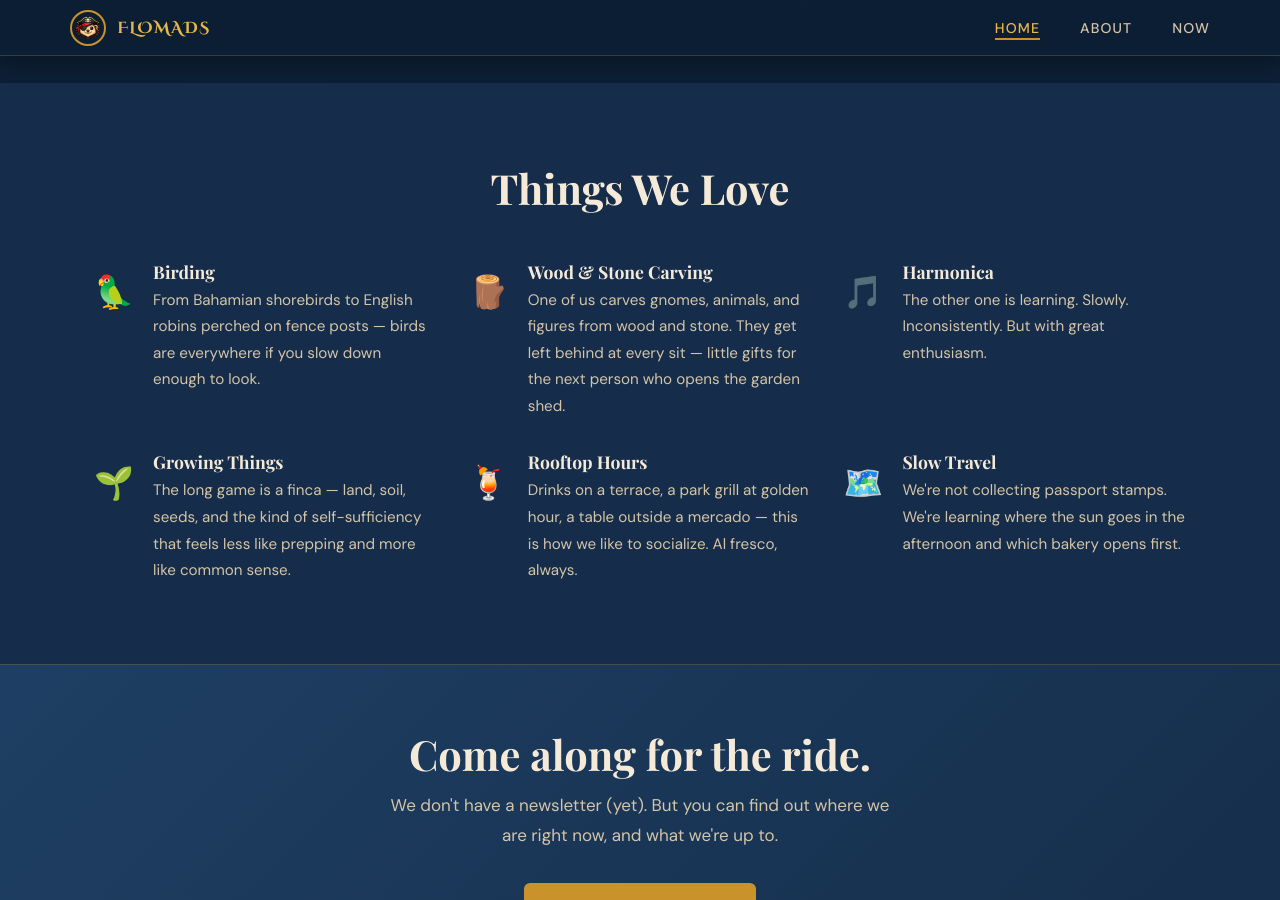
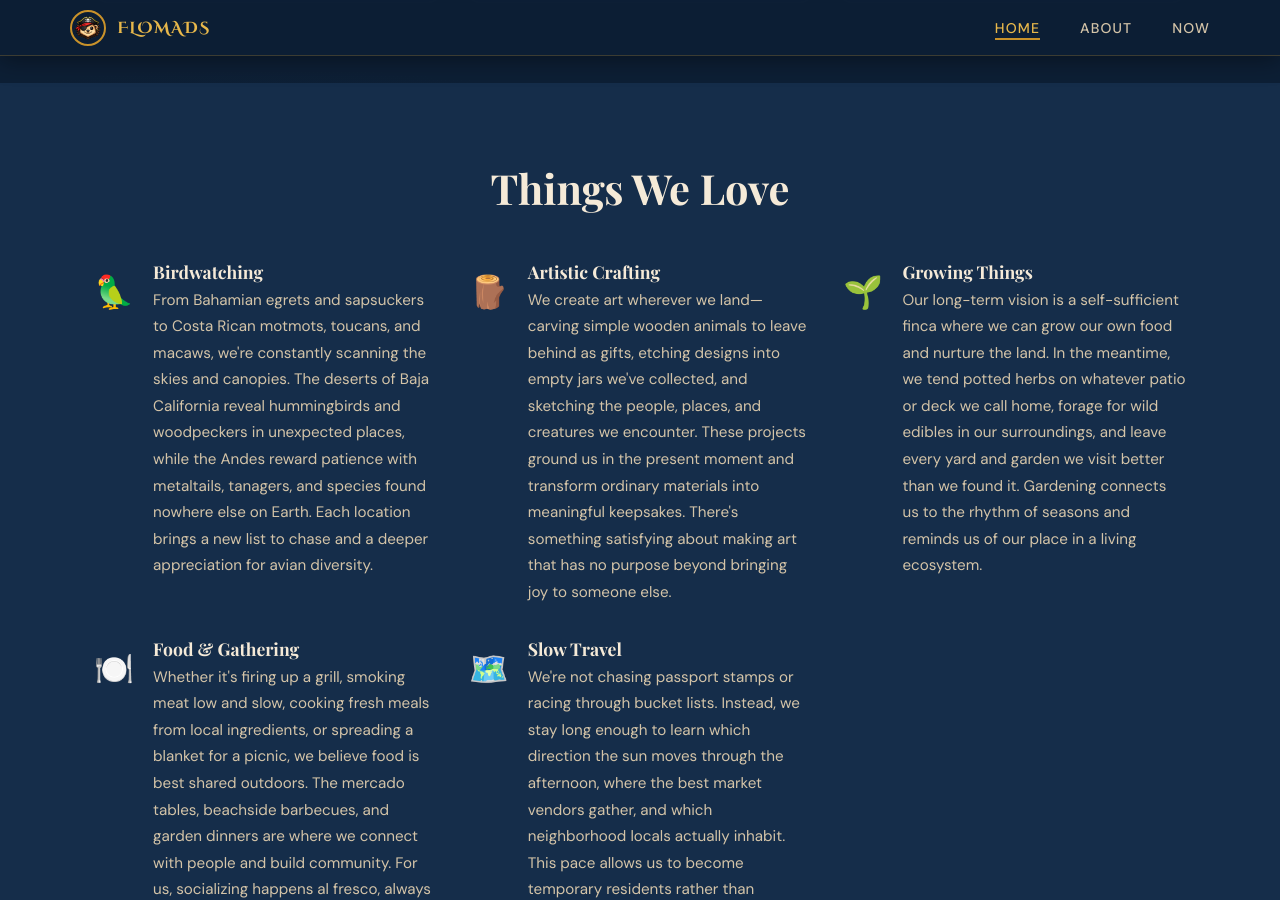
Before and after one commit to Synergy-UpLink/flomads, a Jekyll site: the page built from index.html, in a window 1280 px wide and 900 px high, scrolled down 4402 px. Built offline with Jekyll 4.4.1, drawn with Linux system fonts in a browser that asks for light colours; some web fonts are replaced; some of the changed text lies outside the part shown.

Commit message:
Content refator.

```diff
--- a/index.html
+++ b/index.html
@@ -113,7 +113,8 @@ petsit at a time."
       <div class="travel-card">
         <div class="travel-icon">⛵</div>
         <h3>By Sea</h3>
-        <p>We spent years living aboard a 36-foot ketch sailboat and remain enthusiastic about crewing or guesting on any vessel that floats.</p>
+        <p>We spent years living aboard a 36-foot ketch sailboat and remain enthusiastic about crewing or guesting on
+          any vessel that floats.</p>
       </div>
       <div class="travel-card">
         <div class="travel-icon">🐾</div>
@@ -123,7 +124,8 @@ petsit at a time."
       <div class="travel-card">
         <div class="travel-icon">✈️</div>
         <h3>By Air</h3>
-        <p>When distances are too vast for sea travel or land routes prove impractical, we brave airports and cramped cabins to reach our destinations.</p>
+        <p>When distances are too vast for sea travel or land routes prove impractical, we brave airports and cramped
+          cabins to reach our destinations.</p>
       </div>
     </div>
   </div>
@@ -136,27 +138,32 @@ petsit at a time."
       <div class="travel-card">
         <div class="travel-icon">🏡</div>
         <h3>Houses & Condos</h3>
-        <p>We stay long enough to truly know a place—its people, flora, and fauna. Our minimum is one month; longer is always better (visa permitting).</p>
+        <p>We stay long enough to truly know a place—its people, flora, and fauna. Our minimum is one month; longer is
+          always better (visa permitting).</p>
       </div>
       <div class="travel-card">
         <div class="travel-icon">🏨</div>
         <h3>Hotels</h3>
-        <p>For brief stays between destinations, hotel rooms and complimentary breakfasts serve as a base to explore intermediate areas and discover places worth returning to.</p>
+        <p>For brief stays between destinations, hotel rooms and complimentary breakfasts serve as a base to explore
+          intermediate areas and discover places worth returning to.</p>
       </div>
       <div class="travel-card">
         <div class="travel-icon">⛺</div>
         <h3>Campgrounds</h3>
-        <p>The Colorado backcountry taught us that basic shelter and a campfire offer an affordable, rewarding way to experience a place without unnecessary frills.</p>
+        <p>The Colorado backcountry taught us that basic shelter and a campfire offer an affordable, rewarding way to
+          experience a place without unnecessary frills.</p>
       </div>
       <div class="travel-card">
         <div class="travel-icon">⛵</div>
         <h3>Anchorages</h3>
-        <p>Held by anchor and chain, we're reminded how small we are against nature's forces and how rewarding it is to work with the environment rather than against it.</p>
+        <p>Held by anchor and chain, we're reminded how small we are against nature's forces and how rewarding it is to
+          work with the environment rather than against it.</p>
       </div>
       <div class="travel-card">
         <div class="travel-icon">⚓</div>
         <h3>Marinas</h3>
-        <p>A single step from our floating home to an ever-changing world, connected to the dock by nothing but lines.</p>
+        <p>A single step from our floating home to an ever-changing world, connected to the dock by nothing but lines.
+        </p>
       </div>
     </div>
   </div>
@@ -169,12 +176,15 @@ petsit at a time."
       <div class="travel-card">
         <div class="travel-icon">💻</div>
         <h3>Remote Work</h3>
-        <p>One of us is a software architect and engineer; the other is an artist, copy editor, and digital designer. Technology has long separated work from location, and companies have finally learned this fact, sometimes.</p>
+        <p>One of us is a software architect and engineer; the other is an artist, copy editor, and digital designer.
+          Technology has long separated work from location, and companies have finally learned this fact, sometimes.</p>
       </div>
       <div class="travel-card">
         <div class="travel-icon">💰</div>
         <h3>Savings & Sabbaticals</h3>
-        <p>Between contracts and completed projects, we lean on frugal habits and accumulated savings to fund extended periods of travel. With so much to experience and only 24 hours daily, sometimes the best choice is to slow down and be present.</p>
+        <p>Between contracts and completed projects, we lean on frugal habits and accumulated savings to fund extended
+          periods of travel. With so much to experience and only 24 hours daily, sometimes the best choice is to slow
+          down and be present.</p>
       </div>
     </div>
   </div>
@@ -187,17 +197,21 @@ petsit at a time."
       <div class="travel-card">
         <div class="travel-icon">🐾</div>
         <h3>Pet Sitting</h3>
-        <p>International pet travel is logistically complex and often unfair to animals. Pet-sitting websites offered the perfect solution: companionship for us and care for pets. It's become our preferred way to experience a place while building meaningful connections with animals and their owners.</p>
+        <p>International pet travel is logistically complex and often unfair to animals. Pet-sitting websites offered
+          the perfect solution: companionship for us and care for pets. It's become our preferred way to experience a
+          place while building meaningful connections with animals and their owners.</p>
       </div>
       <div class="travel-card">
         <div class="travel-icon">🌍</div>
         <h3>Explore & Immerse</h3>
-        <p>Whether hiking remote trails, learning local languages, cooking regional cuisine, or simply living alongside the people and communities we encounter, we prioritize deep engagement over tourist checkboxes.</p>
+        <p>Whether hiking remote trails, learning local languages, cooking regional cuisine, or simply living alongside
+          the people and communities we encounter, we prioritize deep engagement over tourist checkboxes.</p>
       </div>
       <div class="travel-card">
         <div class="travel-icon">📸</div>
         <h3>Create & Document</h3>
-        <p>Our backgrounds in art and design naturally lead us to document our travels through photography, writing, and design—capturing not just what we see, but what we experience and learn.</p>
+        <p>Our backgrounds in art and design naturally lead us to document our travels through photography, writing, and
+          design—capturing not just what we see, but what we experience and learn.</p>
       </div>
     </div>
   </div>
@@ -213,51 +227,56 @@ petsit at a time."
       <div class="passion-item">
         <span class="passion-icon">🦜</span>
         <div>
-          <h4>Birding</h4>
-          <p>From Bahamian shorebirds to English robins perched on fence posts — birds are everywhere if you slow down
-            enough to look.</p>
+          <h4>Birdwatching</h4>
+          <p>From Bahamian egrets and sapsuckers to Costa Rican motmots, toucans, and macaws, we're constantly scanning
+            the skies and canopies. The deserts of Baja California reveal hummingbirds and woodpeckers in unexpected
+            places, while the Andes reward patience with metaltails, tanagers, and species found nowhere else on Earth.
+            Each location brings a new list to chase and a deeper appreciation for avian diversity.</p>
         </div>
       </div>
       <div class="passion-item">
         <span class="passion-icon">🪵</span>
         <div>
-          <h4>Wood &amp; Stone Carving</h4>
-          <p>One of us carves gnomes, animals, and figures from wood and stone. They get left behind at every sit —
-            little gifts for the next person who opens the garden shed.</p>
-        </div>
-      </div>
-      <div class="passion-item">
-        <span class="passion-icon">🎵</span>
-        <div>
-          <h4>Harmonica</h4>
-          <p>The other one is learning. Slowly. Inconsistently. But with great enthusiasm.</p>
+          <h4>Artistic Crafting</h4>
+          <p>We create art wherever we land—carving simple wooden animals to leave behind as gifts, etching designs into
+            empty jars we've collected, and sketching the people, places, and creatures we encounter. These projects
+            ground us in the present moment and transform ordinary materials into meaningful keepsakes. There's
+            something satisfying about making art that has no purpose beyond bringing joy to someone else.</p>
         </div>
       </div>
       <div class="passion-item">
         <span class="passion-icon">🌱</span>
         <div>
           <h4>Growing Things</h4>
-          <p>The long game is a finca — land, soil, seeds, and the kind of self-sufficiency that feels less like
-            prepping and more like common sense.</p>
+          <p>Our long-term vision is a self-sufficient finca where we can grow our own food and nurture the land. In the
+            meantime, we tend potted herbs on whatever patio or deck we call home, forage for wild edibles in our
+            surroundings, and leave every yard and garden we visit better than we found it. Gardening connects us to the
+            rhythm of seasons and reminds us of our place in a living ecosystem.</p>
         </div>
       </div>
       <div class="passion-item">
-        <span class="passion-icon">🍹</span>
+        <span class="passion-icon">🍽️</span>
         <div>
-          <h4>Rooftop Hours</h4>
-          <p>Drinks on a terrace, a park grill at golden hour, a table outside a mercado — this is how we like to
-            socialize. Al fresco, always.</p>
+          <h4>Food & Gathering</h4>
+          <p>Whether it's firing up a grill, smoking meat low and slow, cooking fresh meals from local ingredients, or
+            spreading a blanket for a picnic, we believe food is best shared outdoors. The mercado tables, beachside
+            barbecues, and garden dinners are where we connect with people and build community. For us, socializing
+            happens al fresco, always—surrounded by good food, good company, and open sky.</p>
         </div>
       </div>
       <div class="passion-item">
         <span class="passion-icon">🗺️</span>
         <div>
           <h4>Slow Travel</h4>
-          <p>We're not collecting passport stamps. We're learning where the sun goes in the afternoon and which bakery
-            opens first.</p>
+          <p>We're not chasing passport stamps or racing through bucket lists. Instead, we stay long enough to learn
+            which direction the sun moves through the afternoon, where the best market vendors gather, and which
+            neighborhood locals actually inhabit. This pace allows us to become temporary residents rather than
+            tourists, to understand the subtleties of a place, and to build genuine relationships with the communities
+            we visit.</p>
         </div>
       </div>
     </div>
+
   </div>
 </section>
 
```
